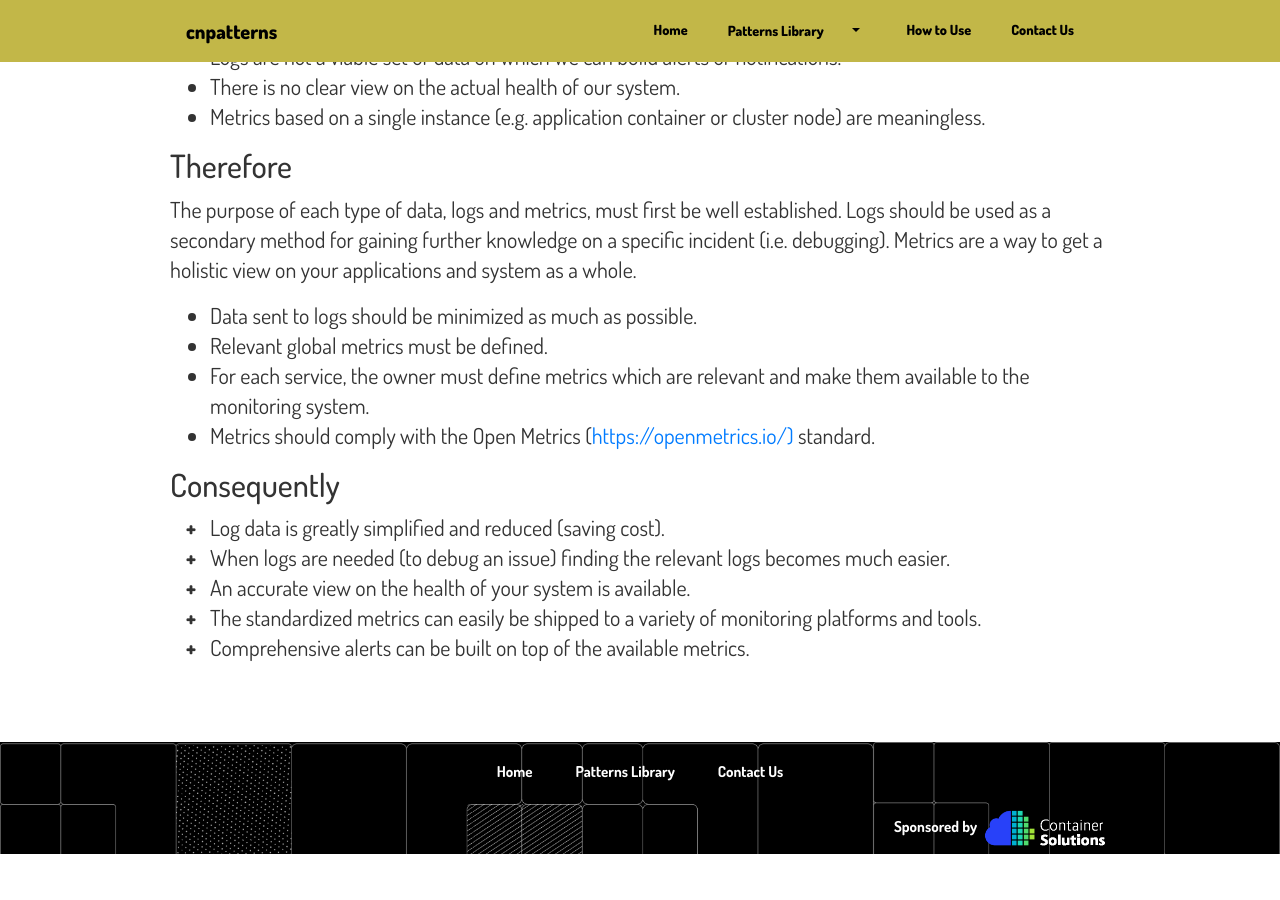
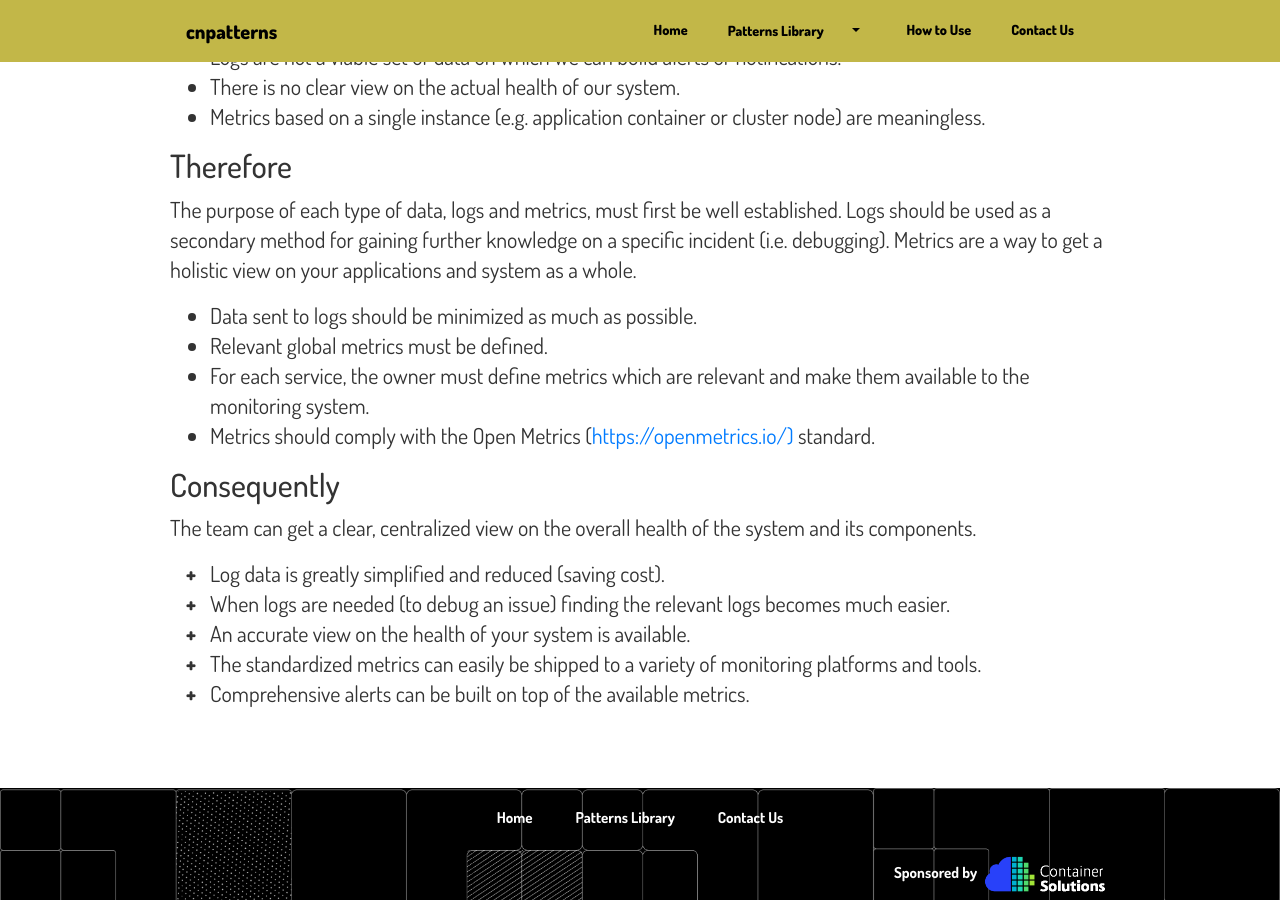
Before and after one commit to ContainerSolutions/cloud-native-patterns, a Jekyll site: the page built from _technical/metrics-over-logs.md, in a window 1280 px wide and 900 px high, scrolled down 821 px. Built offline with Jekyll 4.4.1, drawn with Linux system fonts in a browser that asks for light colours; before the commit the page ends 1675 px from its top, so only the background shows below that.

Commit message:
add summary to 'Metrics over Logs'

```diff
--- a/_technical/metrics-over-logs.md
+++ b/_technical/metrics-over-logs.md
@@ -29,6 +29,8 @@ The purpose of each type of data, logs and metrics, must first be well establish
 
 ## Consequently
 
+The team can get a clear, centralized  view on the overall health of the system and its components.
+
 {:.plusminus}
 - {:.plus} Log data is greatly simplified and reduced (saving cost).
 - {:.plus} When logs are needed (to debug an issue) finding the relevant logs becomes much easier.
```
